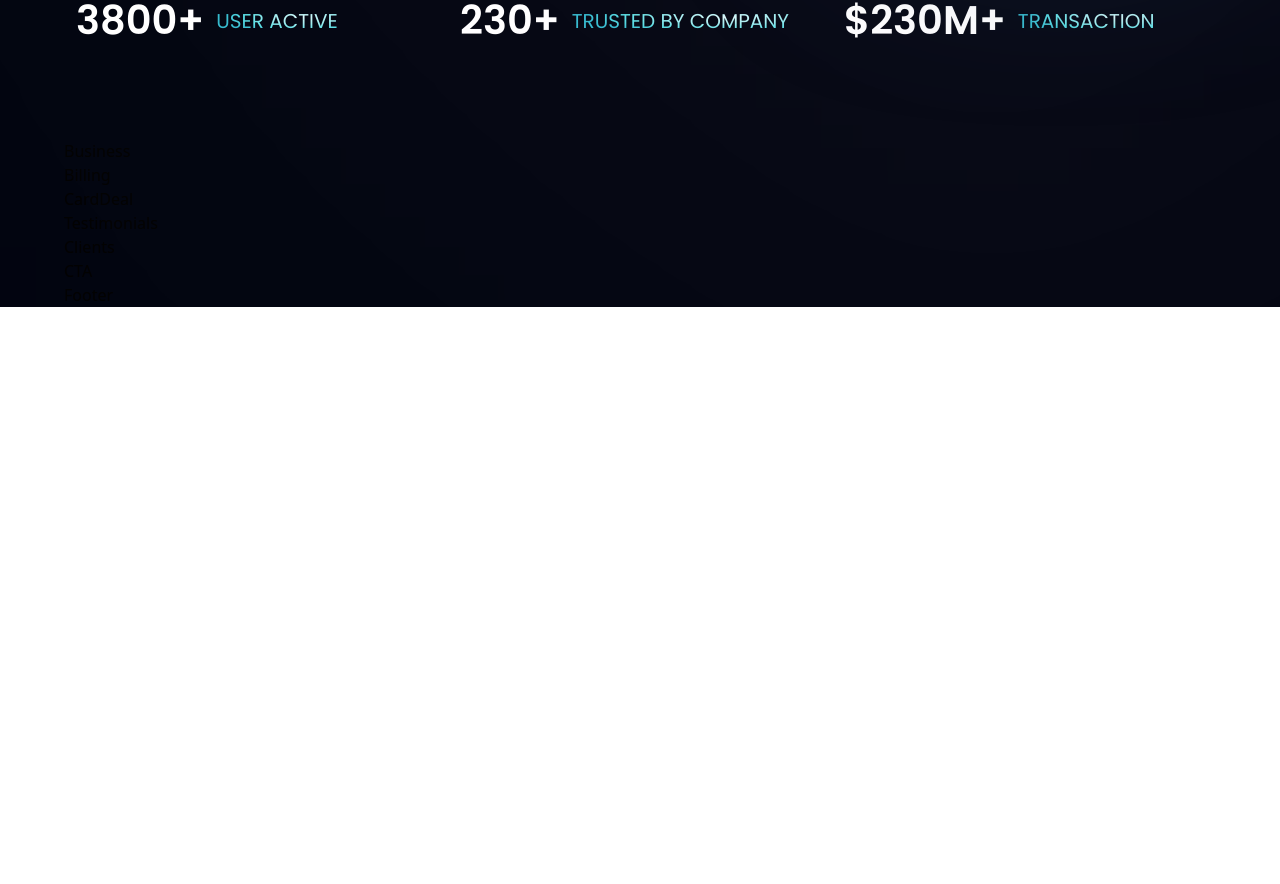
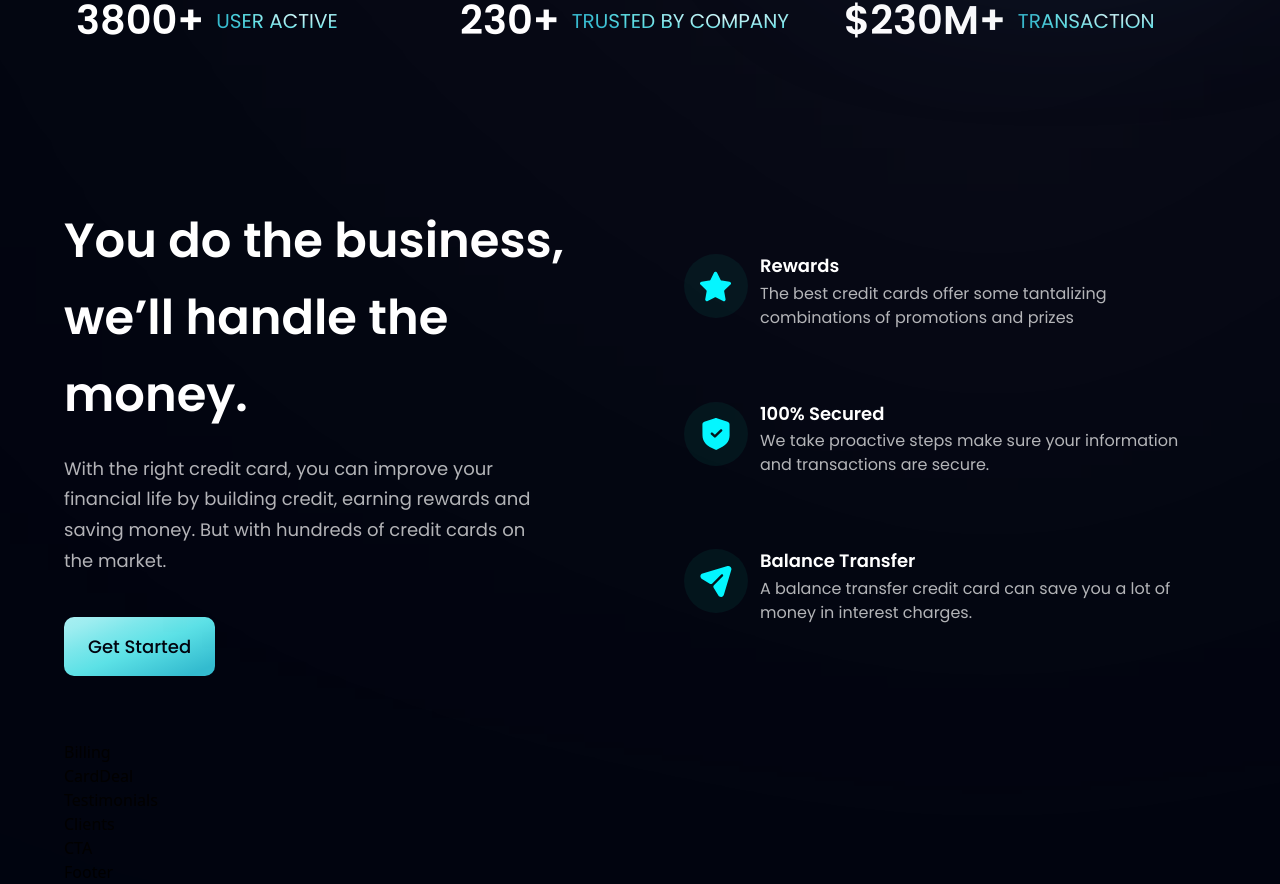
Before and after one commit to talhayavcin/modern-ui-website, a React (Vite) app: page / in a window 1280 px wide. Shown: the part 806-1690 px from the top of the page. Before the commit the page ends 1113 px from the top, so only its background shows below. Built offline with nearby package versions, Linux system fonts and the light colour scheme.

Commit message:
business section

```diff
--- a/src/components/Business.jsx
+++ b/src/components/Business.jsx
@@ -1,9 +1,45 @@
-import React from 'react'
+import { features } from "../constants";
+import styles, { layout } from "../style";
+import Button from "./Button";
 
-const Business = () => {
-  return (
-    <div>Business</div>
-  )
-}
+const FeatureCard = ({ icon, title, content, index }) => (
+  <div className={`flex flex-row p-6 rounded-[20px] ${index !== features.length - 1 ? "mb-6" : "mb-0"} feature-card`}>
+    <div className={`w-[64px] h-[64px] rounded-full ${styles.flexCenter} bg-dimBlue`}>
+      <img src={icon} alt="star" className="w-[50%] h-[50%] object-contain" />
+    </div>
+    <div className="flex-1 flex flex-col ml-3">
+      <h4 className="font-poppins font-semibold text-white text-[18px] leading-[23.4px] mb-1">
+        {title}
+      </h4>
+      <p className="font-poppins font-normal text-dimWhite text-[16px] leading-[24px]">
+        {content}
+      </p>
+    </div>
+  </div>
+);
 
-export default Business
+const Business = () =>  (
+  <section id="features" className={layout.section}>
+    <div className={layout.sectionInfo}>
+      <h2 className={styles.heading2}>
+        You do the business, <br className="sm:block hidden" /> we’ll handle
+        the money.
+      </h2>
+      <p className={`${styles.paragraph} max-w-[470px] mt-5`}>
+        With the right credit card, you can improve your financial life by
+        building credit, earning rewards and saving money. But with hundreds
+        of credit cards on the market.
+      </p>
+
+      <Button styles={`mt-10`} />
+    </div>
+
+    <div className={`${layout.sectionImg} flex-col`}>
+      {features.map((feature, index) => (
+        <FeatureCard key={feature.id} {...feature} index={index} />
+      ))}
+    </div>
+  </section>
+);
+
+export default Business;
--- a/src/components/Button.jsx
+++ b/src/components/Button.jsx
@@ -1,9 +1,9 @@
-import React from 'react'
+import React from "react";
 
-const Button = () => {
-  return (
-    <div>Button</div>
-  )
-}
+const Button = ({ styles }) => (
+  <button type="button" className={`py-4 px-6 font-poppins font-medium text-[18px] text-primary bg-blue-gradient rounded-[10px] outline-none ${styles}`}>
+    Get Started
+  </button>
+);
 
-export default Button
+export default Button;
```
